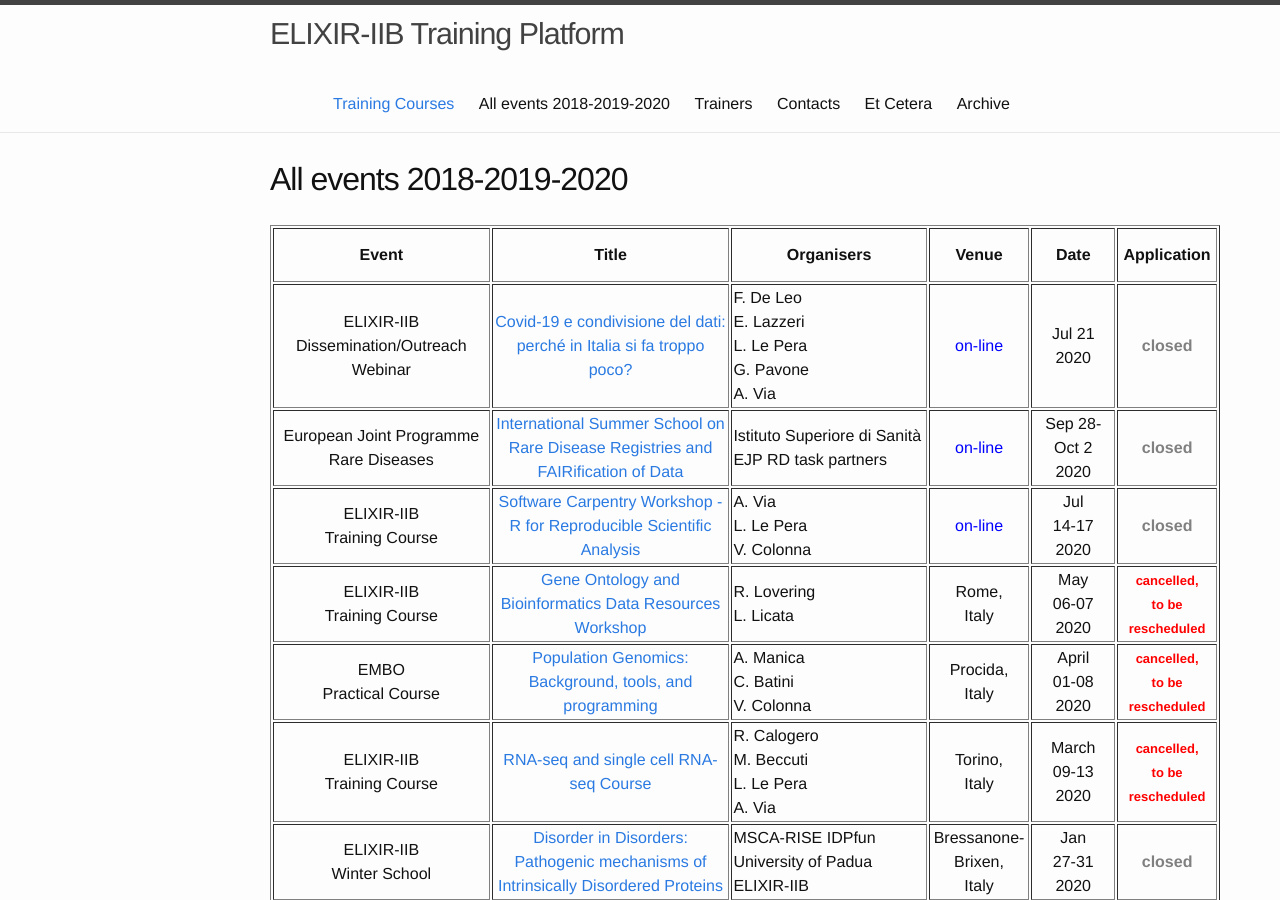
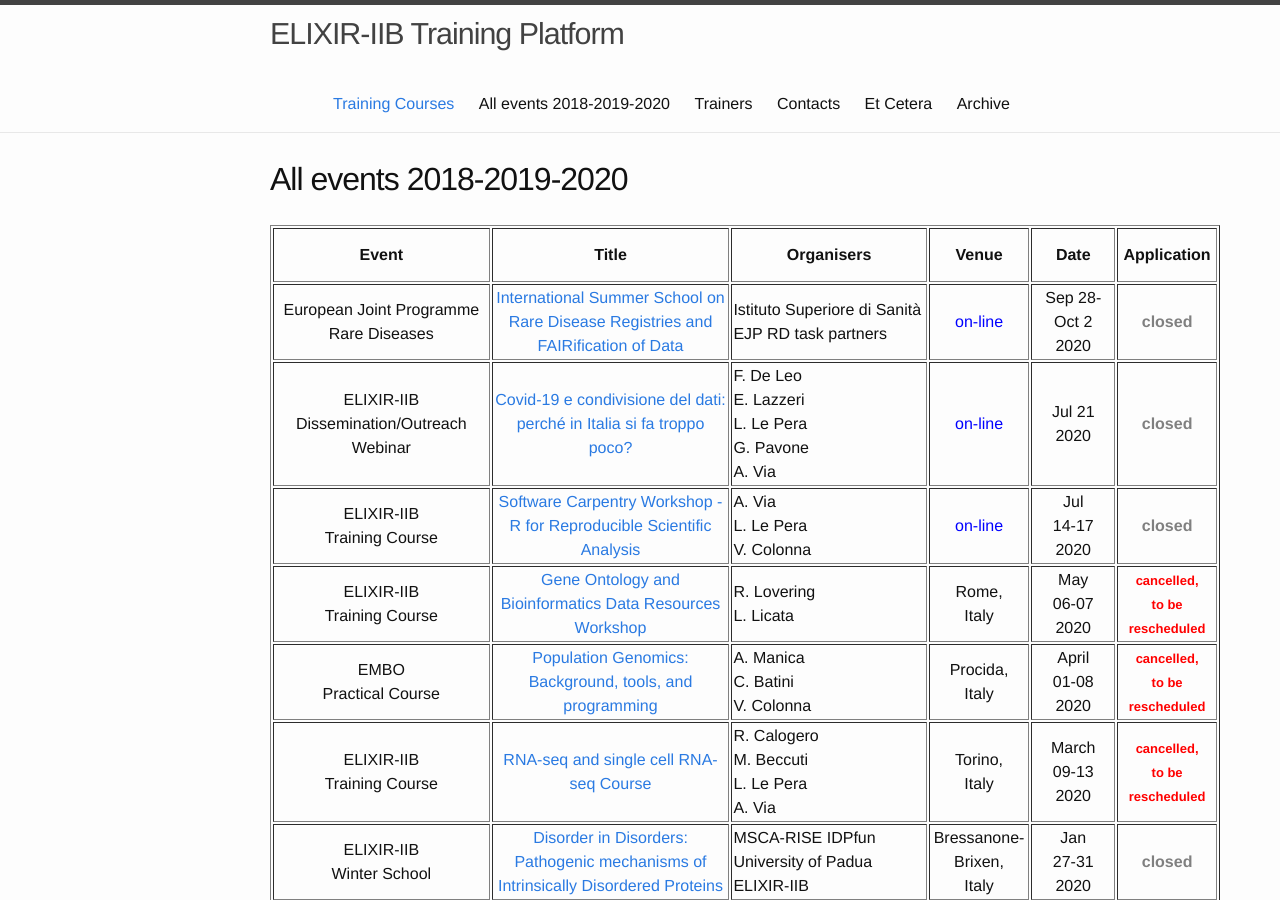
Before and after one commit to ELIXIR-IIB-training/website, a Jekyll site: the page built from _pages/01-all_events_18_19_20.md, in a window 1280 px wide and 900 px high. Built offline with Jekyll 4.4.1, drawn with Linux system fonts in a browser that asks for light colours; part of the change alters nothing that is shown.

Commit message:
Change order

```diff
--- a/_pages/01-all_events_18_19_20.md
+++ b/_pages/01-all_events_18_19_20.md
@@ -14,7 +14,15 @@ permalink: /all_events_2018_2019_2020/
    <td height="50" width="75" align="center"><b>Date</b></td>
    <td height="50" width="90" align="center"><b>Application</b></td>
 </tr>
-
+<tr>
+	<td height="50" align="center">European Joint Programme<br>Rare Diseases</td>
+   <td height="50" width="220" align="center"><a href="https://www.ejprarediseases.org/index.php/international-summer-school-on-rare-disease-registries-and-fairification-of-data-2/">International Summer School on Rare Disease Registries and FAIRification of Data</a></td>
+   <td height="50" width="150">Istituto Superiore di Sanità<br>EJP RD task partners</td>
+   <!-- <td height="50" width="150"></td> -->
+   <td height="50" align="center"><font color="blue">on-line</font></td>
+   <td height="50" width="75" align="center">Sep 28- Oct 2<br>2020</td>
+   <td height="50" align="center"><font color="grey"><b>closed</b></font></td>
+</tr>
 <tr>
 	<td height="50" align="center">ELIXIR-IIB Dissemination/Outreach<br>Webinar</td>
    <td height="50" width="220" align="center"><a href="https://www.cnr.it/it/evento/16888">Covid-19 e condivisione del dati: perché in Italia si fa troppo poco? </a></td>
@@ -22,15 +30,6 @@ permalink: /all_events_2018_2019_2020/
    <!-- <td height="50" width="150"></td> -->
    <td height="50" align="center"><font color="blue">on-line</font></td>
    <td height="50" width="75" align="center">Jul 21<br>2020</td>
-   <td height="50" align="center"><font color="grey"><b>closed</b></font></td>
-</tr>
-<tr>
-	<td height="50" align="center">European Joint Programme<br>Rare Diseases</td>
-   <td height="50" width="220" align="center"><a href="https://www.ejprarediseases.org/index.php/international-summer-school-on-rare-disease-registries-and-fairification-of-data-2/">International Summer School on Rare Disease Registries and FAIRification of Data</a></td>
-   <td height="50" width="150">Istituto Superiore di Sanità<br>EJP RD task partners</td>
-   <!-- <td height="50" width="150"></td> -->
-   <td height="50" align="center"><font color="blue">on-line</font></td>
-   <td height="50" width="75" align="center">Sep 28- Oct 2<br>2020</td>
    <td height="50" align="center"><font color="grey"><b>closed</b></font></td>
 </tr>
 
```
